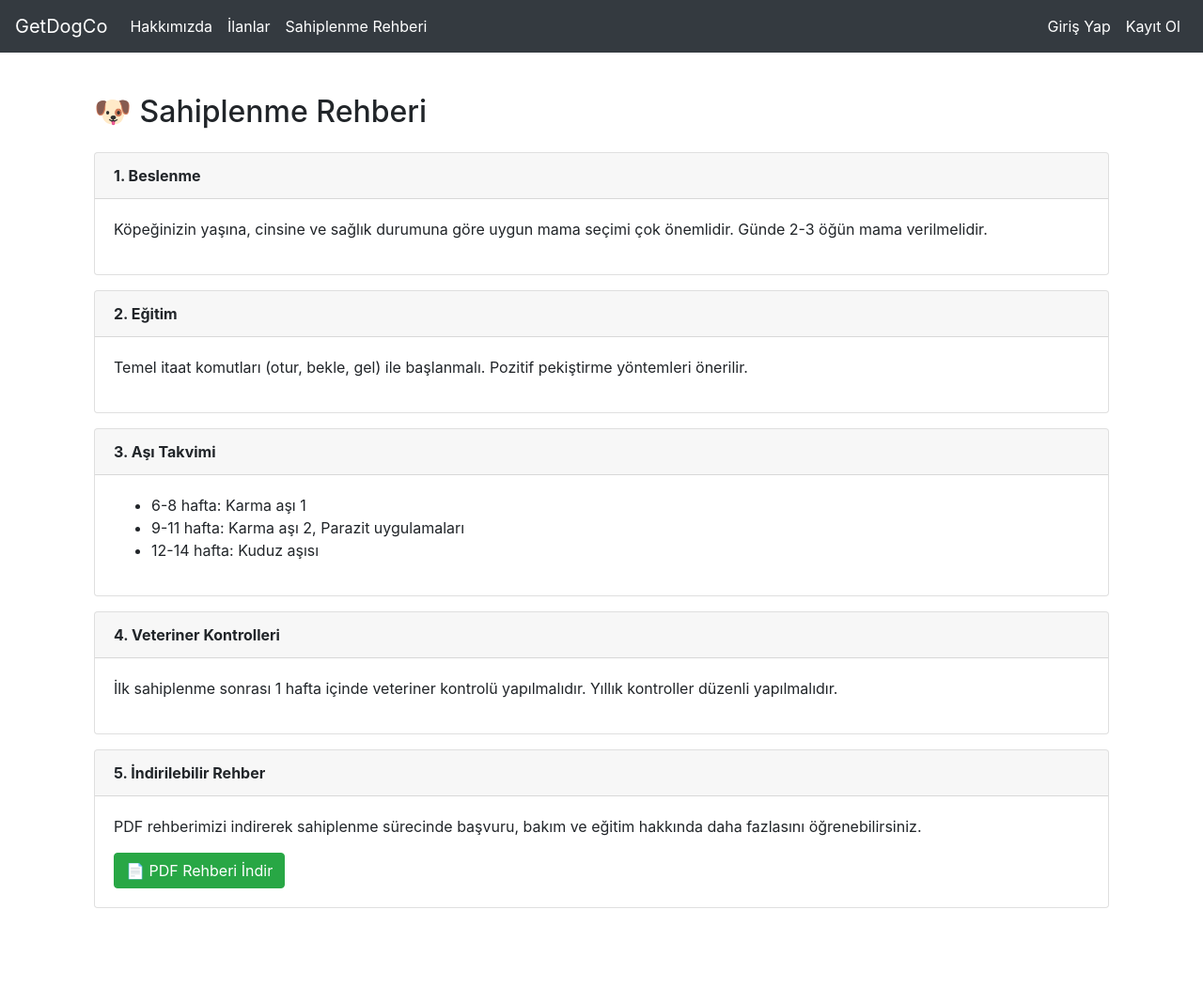
After one commit to aleynaciraci/GetDogCo, a Django app: page /guide/ in a window 1280 px wide. The commit adds this page. Shown: the whole page at 94% size. Run offline with Django 5.2, Linux system fonts and the light colour scheme; some libraries are stand-ins or nearby versions.

Commit message:
Sahiplendirme Rehberi butonu hazırlandı ve pdf yüklendi

```diff
--- a/getdogco/urls.py
+++ b/getdogco/urls.py
@@ -34,6 +34,7 @@ urlpatterns = [
     path('favorites/add/<int:post_id>/', views.add_favorite, name='add_favorite'), # Favorilere ekleme
     path('favorites/remove/<int:post_id>/', views.remove_favorite, name='remove_favorite'), # Favorilerden kaldırma
     path('my-favorites/', views.my_favorites, name='my_favorites'), # Favorilerim
+    path('guide/', views.adoption_guide, name='adoption_guide'), # Sahiplendirme rehberi
     path('user/register/', views.register_view, name="register"),  # Kullanıcı kayıt
     path('user/login/', views.login_view, name="login"),  # Kullanıcı girişi
     path('user/logout/', views.logout_view, name="logout"),  # Kullanıcı çıkışı
--- a/getdogco/views.py
+++ b/getdogco/views.py
@@ -93,6 +93,10 @@ def post_detail(request, post_id):
     post = get_object_or_404(DogAdoptionPost, id=post_id)
     return render(request, 'post_detail.html', {'post': post})
 
+# Sahiplendirme rehberi
+def adoption_guide(request):
+    return render(request, 'adoption_guide.html')
+
 # Kullanıcının kendi ilanlarını yönetebileceği panel
 @login_required(login_url="getdogco:login")
 def dashboard(request):
--- /dev/null
+++ b/templates/adoption_guide.html
@@ -0,0 +1,47 @@
+{% extends "layout.html" %}
+{% load static %}
+{% block body %}
+<div class="container mt-5">
+  <h2 class="mb-4">🐶 Sahiplenme Rehberi</h2>
+
+  <div class="card mb-3">
+    <div class="card-header font-weight-bold">1. Beslenme</div>
+    <div class="card-body">
+      <p>Köpeğinizin yaşına, cinsine ve sağlık durumuna göre uygun mama seçimi çok önemlidir. Günde 2-3 öğün mama verilmelidir.</p>
+    </div>
+  </div>
+
+  <div class="card mb-3">
+    <div class="card-header font-weight-bold">2. Eğitim</div>
+    <div class="card-body">
+      <p>Temel itaat komutları (otur, bekle, gel) ile başlanmalı. Pozitif pekiştirme yöntemleri önerilir.</p>
+    </div>
+  </div>
+
+  <div class="card mb-3">
+    <div class="card-header font-weight-bold">3. Aşı Takvimi</div>
+    <div class="card-body">
+      <ul>
+        <li>6-8 hafta: Karma aşı 1</li>
+        <li>9-11 hafta: Karma aşı 2, Parazit uygulamaları</li>
+        <li>12-14 hafta: Kuduz aşısı</li>
+      </ul>
+    </div>
+  </div>
+
+  <div class="card mb-3">
+    <div class="card-header font-weight-bold">4. Veteriner Kontrolleri</div>
+    <div class="card-body">
+      <p>İlk sahiplenme sonrası 1 hafta içinde veteriner kontrolü yapılmalıdır. Yıllık kontroller düzenli yapılmalıdır.</p>
+    </div>
+  </div>
+
+  <div class="card mb-3">
+    <div class="card-header font-weight-bold">5. İndirilebilir Rehber</div>
+    <div class="card-body">
+      <p>PDF rehberimizi indirerek sahiplenme sürecinde başvuru, bakım ve eğitim hakkında daha fazlasını öğrenebilirsiniz.</p>
+      <a class="btn btn-success" href="/media/guides/sahiplenme_rehberi.pdf" download>📄 PDF Rehberi İndir</a>
+    </div>
+  </div>
+</div>
+{% endblock %}
--- a/templates/includes/navbar.html
+++ b/templates/includes/navbar.html
@@ -23,6 +23,9 @@
             </li>
             <li class="nav-item active">
                 <a class="nav-link" href="{% url 'getdogco:list_posts' %}">İlanlar</a>
+            </li>
+            <li class="nav-item active">
+                <a class="nav-link" href="{% url 'getdogco:adoption_guide' %}">Sahiplenme Rehberi</a>
             </li>
         </ul>
 
```
Also changed, not shown: db.sqlite3, 1 other file.
